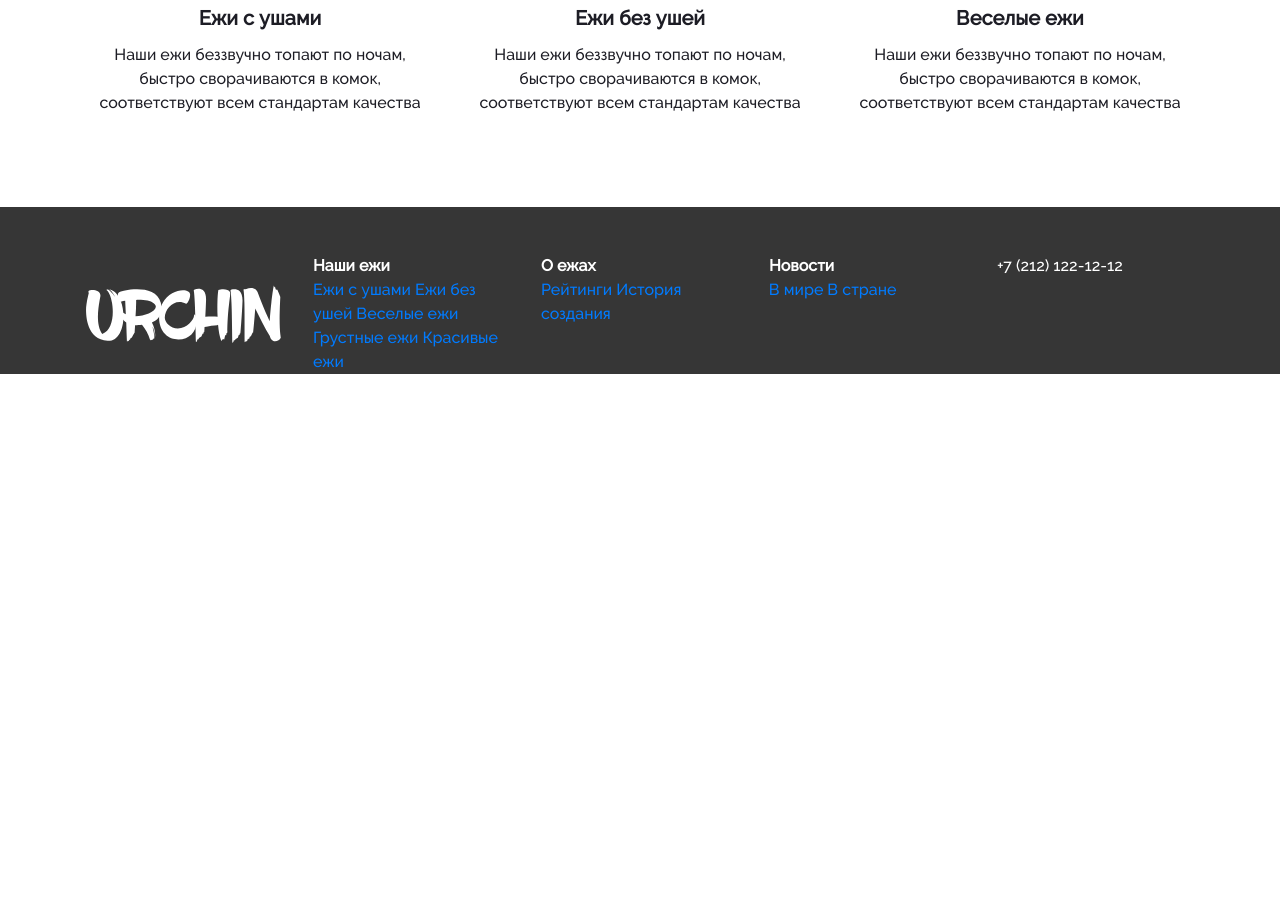
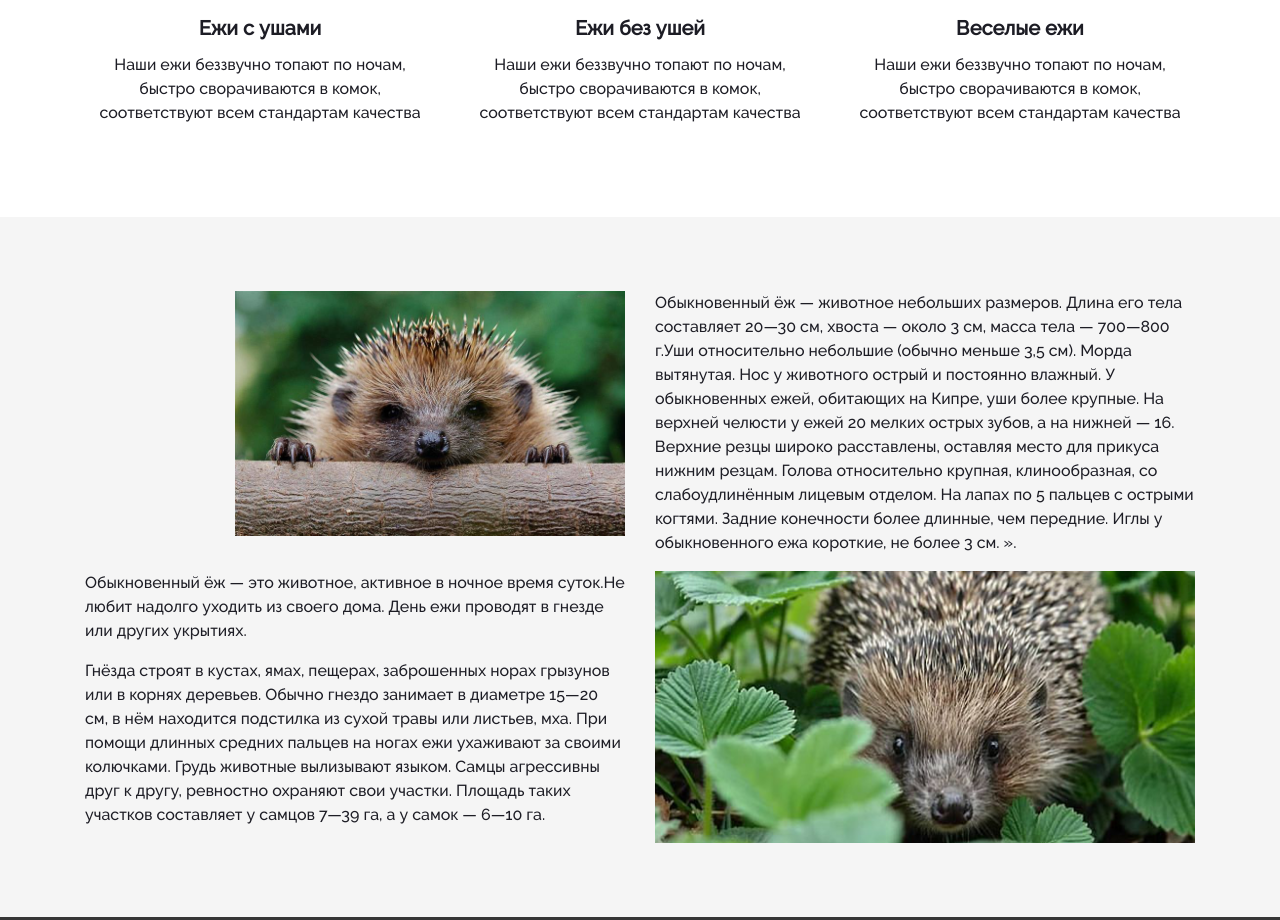
Before and after one commit to jenyaefremova/hedgehog, a plain HTML site: page index.html in a window 1280 px wide. Shown: the part 461-1381 px from the top of the page. Before the commit the page ends 835 px from the top, so only its background shows below. Drawn offline with nearby package versions, Linux system fonts and the light colour scheme.

Commit message:
Доделана секция about

```diff
--- a/index.html
+++ b/index.html
@@ -18,9 +18,9 @@
 <body>
   <header class="header">
     <div class="container">
-      <nav class="navbar">
+      <nav class="navbar d-flex align-center">
         <div class="navbar-menu d-flex justify-content-between">
-          <a class="brand">
+          <a class="navbar-brand">
             <img src="logo/logo.svg" alt="">
           </a>
           <a href="#" class="navbar-link">Наши ежи</a>
@@ -70,11 +70,59 @@
               </p>
             </div>
           </div>
-        </div>
-      </section>
+        </div> <!-- section-block -->
+    </div> <!-- .container -->
+    </section>
+
+    <section class="about-hedgehogs">
 
 
-    </div>
+      <div class="container">
+        <div class="about-section">
+          <div class="row">
+            <div class="col-6">
+              <div class="img-box-large">
+                <img src="img/5.jpg" alt="">
+              </div>
+            </div>
+            <div class="col-6">
+              <p>Обыкновенный ёж — животное небольших размеров. Длина его тела составляет 20—30 см, хвоста — около 3
+                см,
+                масса тела — 700—800 г.Уши относительно небольшие (обычно меньше 3,5 см). Морда вытянутая. Нос у
+                животного острый и постоянно влажный. У обыкновенных ежей, обитающих на Кипре, уши более крупные. На
+                верхней челюсти у ежей 20 мелких острых зубов, а на нижней — 16. Верхние резцы широко расставлены,
+                оставляя место для прикуса нижним резцам. Голова относительно крупная, клинообразная, со
+                слабоудлинённым
+                лицевым отделом. На лапах по 5 пальцев с острыми когтями. Задние конечности более длинные, чем
+                передние.
+                Иглы у обыкновенного ежа короткие, не более 3 см. ».</p>
+
+            </div>
+          </div>
+          <div class="row">
+            <div class="col-6">
+              <p>Обыкновенный ёж — это животное, активное в ночное время суток.Не любит надолго уходить из своего
+                дома.
+                День ежи проводят в гнезде или других укрытиях.</p>
+
+              <p>Гнёзда строят в кустах, ямах, пещерах, заброшенных норах грызунов или в корнях деревьев. Обычно
+                гнездо
+                занимает в диаметре 15—20 см, в нём находится подстилка из сухой травы или листьев, мха. При помощи
+                длинных средних пальцев на ногах ежи ухаживают за своими колючками. Грудь животные вылизывают языком.
+                Самцы агрессивны друг к другу, ревностно охраняют свои участки. Площадь таких участков составляет у
+                самцов 7—39 га, а у самок — 6—10 га.</p>
+            </div>
+            <div class="col-6">
+              <img src="img/6.png" alt="">
+            </div>
+          </div>
+        </div>
+      </div>
+      <!-- /.container -->
+
+    </section>
+
+
   </main>
   <footer>
 
--- a/sass/style.sass
+++ b/sass/style.sass
@@ -61,15 +61,25 @@ body
 
 img
   max-width: 100%
-  max-height: 100%
-  min-height: 100%
+  height: 100%
 
 .item-title
   font-size: 20px
   font-weight: 700
   margin-bottom: 10px
 
+/*about*/
 
+.about-hedgehogs
+  background-color: #f5f5f5
+
+.about-section
+  padding-bottom: 74px
+  padding-top: 74px
+
+.img-box-large
+  height: 245px
+  padding-left: 150px
 
 /*footer*/
 
```
Also changed, not shown: css/style.css, img/6.png (added), img/Vector_Smart_Object.png (deleted), 1 other file.
